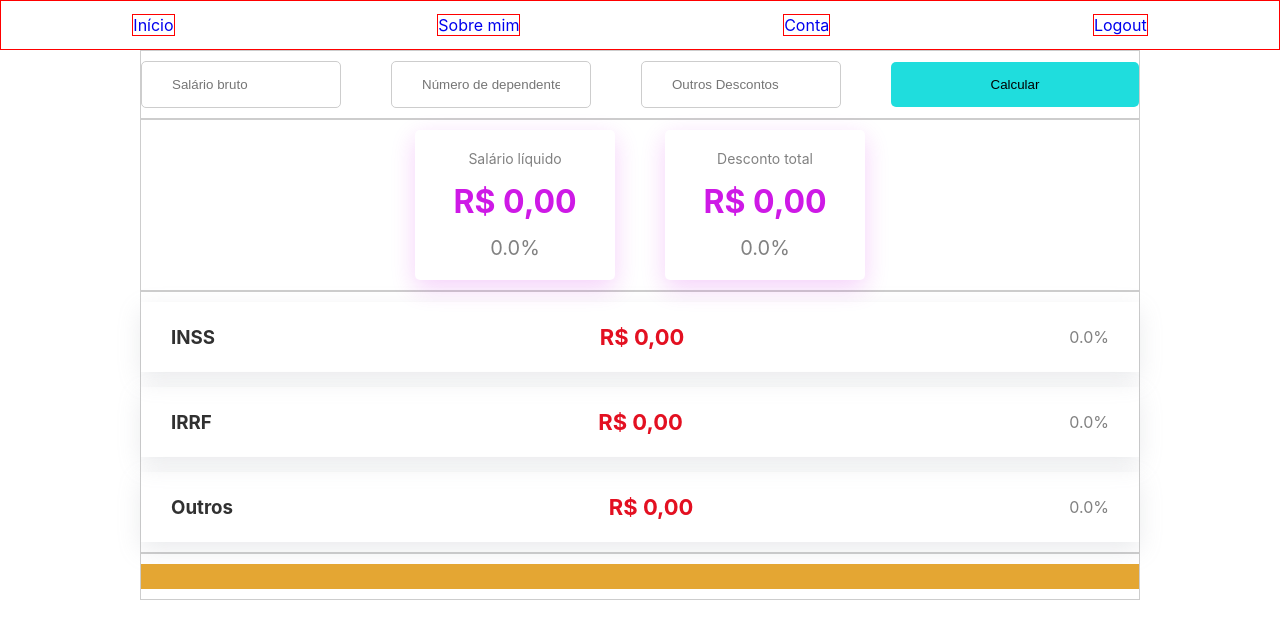
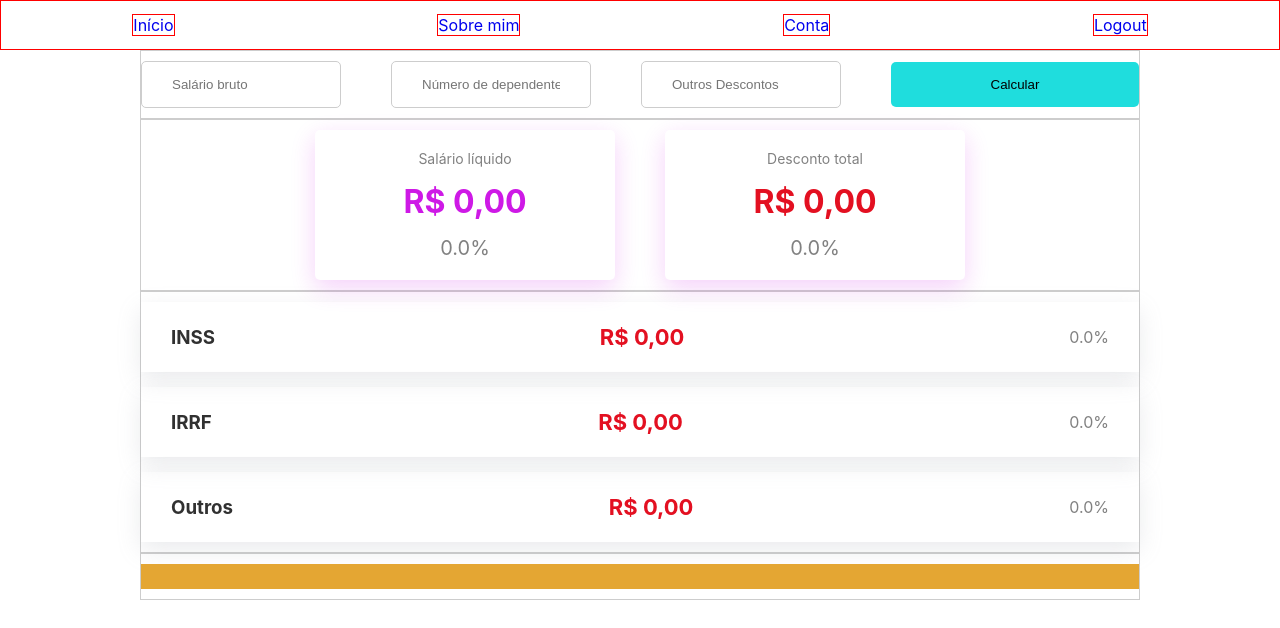
Before and after one commit to railsonrodrigues/react-salary, a React (Create React App) app: page /home in a window 1280 px wide. Shown: the top 628 px of the page. Built offline with nearby package versions, Linux system fonts and the light colour scheme.

Commit message:
add function props to styled components in card

```diff
--- a/src/components/Card/Card.jsx
+++ b/src/components/Card/Card.jsx
@@ -7,7 +7,7 @@ const CardWrapper = styled.div`
   align-items: center;
   justify-content: center;
   gap: 15px 0;
-  width: 200px;
+  width: 300px;
   height: 150px;
   border-radius: 5px;
   box-shadow: rgba(206, 25, 230, 0.2) 0px 8px 24px;
@@ -22,7 +22,7 @@ const Title = styled.h3`
 const Amount = styled.span`
   font-size: 32px;
   font-weight: 700;
-  color: #ce19e6;
+  color: ${props => props.balance ? '#ce19e6' : '#e31021'}
 `;
 
 const Percentage = styled.span`
@@ -31,11 +31,11 @@ const Percentage = styled.span`
   color: #818181;
 `;
 
-export default function Card ({ title, value, percentage }) {
+export default function Card ({ title, value, percentage, balance = false }) {
   return (
     <CardWrapper>
       <Title>{ title }</Title>
-      <Amount>{ value }</Amount>
+      <Amount balance={balance}>{ value }</Amount>
       <Percentage>{ percentage }</Percentage>
     </CardWrapper>
   )
```
